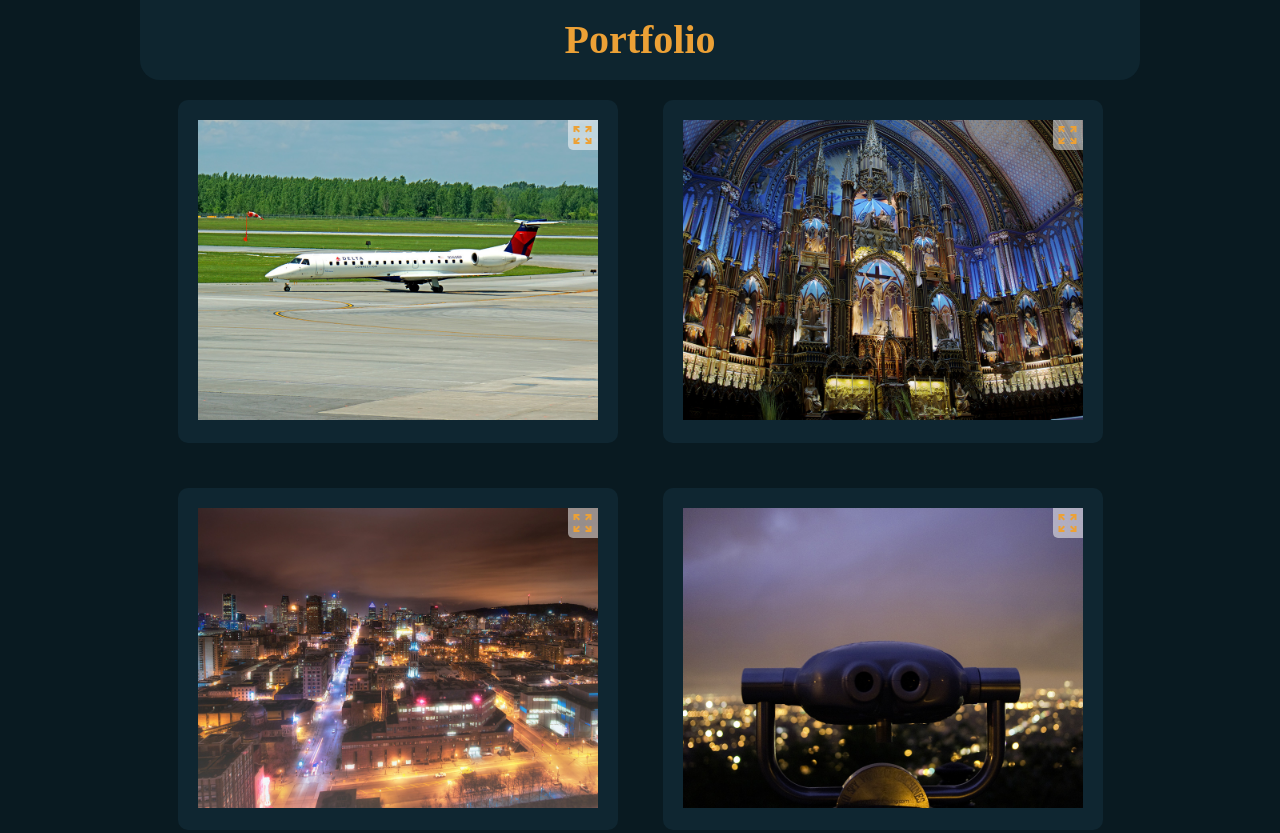
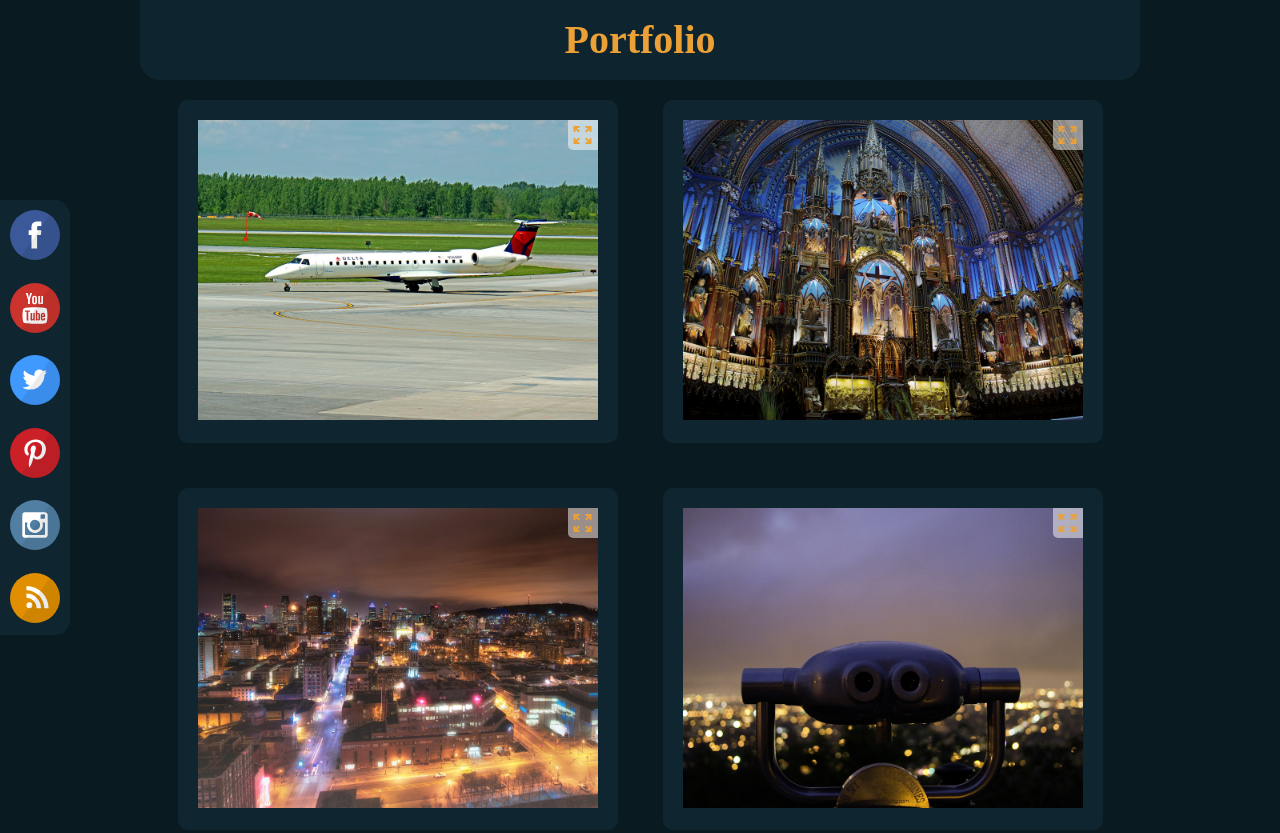
Before and after one commit to That-LittleBird/sem06_portfolio, a plain HTML site: page index.html in a window 1280 px wide. Shown: the top 833 px of the page. Drawn offline with nearby package versions, Linux system fonts and the light colour scheme; a web font is replaced by a local one.

Commit message:
css fini

```diff
--- a/css/styles.css
+++ b/css/styles.css
@@ -66,14 +66,14 @@ h1{
     margin: 100px auto 0 auto;
 }
 
-ul{
+.contenu ul{
     display: grid;
     grid-template-columns: 1fr 1fr;
     gap: 45px;
     padding: 0;
 }
 
-li{
+.contenu li{
     list-style: none;
     padding: 20px;
     background-color: rgb(15, 38, 49);
@@ -120,3 +120,31 @@ footer p{
     font-variant: small-caps;
     height: 75px;
 }
+
+/* ----- Nav Médias Sociaux ----- */
+
+.media{
+    background-color: rgb(15, 38, 49);
+    border-radius: 0 15px 15px 0;
+
+    position: fixed;
+    top: 200px;
+    left: 0;
+}
+
+.media img{
+    height: 50px;
+    width: 50px;
+    margin: 10px;
+}
+
+.media ul{
+    margin: 0;
+    padding: 0;
+    list-style: none;
+}
+
+.media img:hover{
+    position: relative;
+    left: 3px;
+}
```
